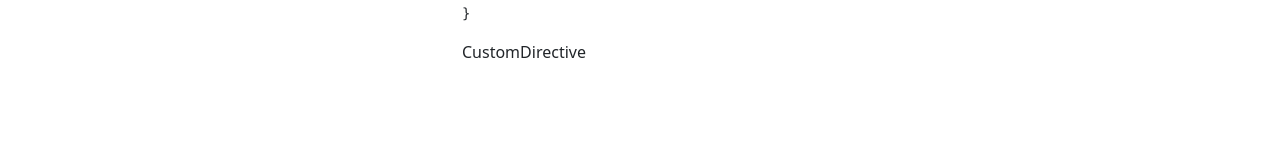
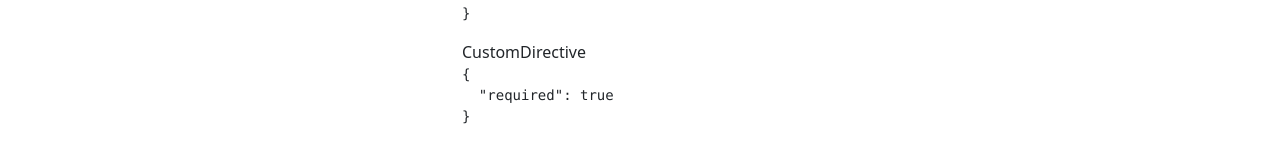
Before and after one commit to idmc30/forrmulario-angular, an Angular app: page /template/basicos in a window 1280 px wide. Shown: the part 607-770 px from the top of the page. Built offline with nearby package versions, Linux system fonts and the light colour scheme.

Commit message:
correccion de la directiva

```diff
--- a/src/app/template/basicos/basicos.component.html
+++ b/src/app/template/basicos/basicos.component.html
@@ -102,6 +102,7 @@
 
     <span>CustomDirective</span>
     <!-- <pre>{{ miFormulario.controls['producto'].errors | json}}</pre> -->
+    <pre>{{ customDirective() | json}}</pre>
   </div>
 
 </div>
--- a/src/app/template/basicos/basicos.component.ts
+++ b/src/app/template/basicos/basicos.component.ts
@@ -16,6 +16,11 @@
   constructor() { }
 
   ngOnInit(): void {
+  }
+
+  customDirective(){
+
+    return this.miFormulario?.controls['existencia']?.errors;
   }
 
   // guardar( miFormulario: NgForm){
```
